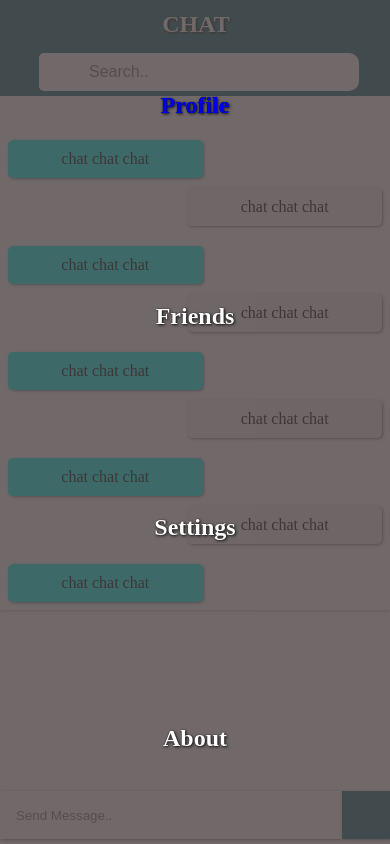
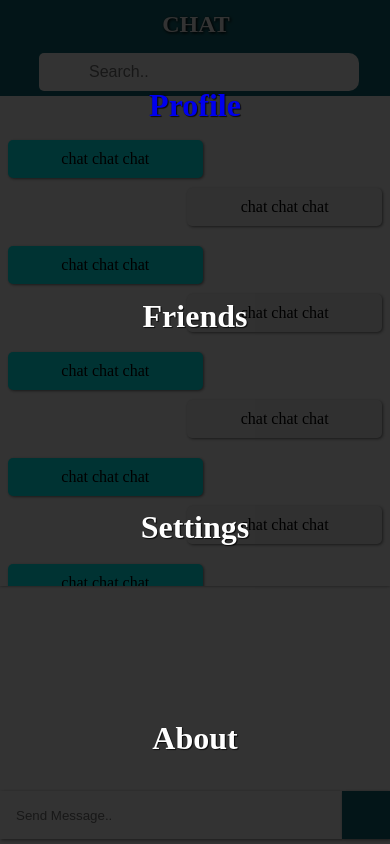
Before and after one commit to LebasoraJohnJefferson/Chat, an Angular app: page / in a window 390 px wide. Both pictures are taken after a click on the icon 25 px from the left and 10 px from the top of the page. Built offline with nearby package versions, Linux system fonts and the light colour scheme; some icons are missing.

Commit message:
navBarMenu Adjustment

```diff
--- a/src/app/components/chat-box/chat-box.component.css
+++ b/src/app/components/chat-box/chat-box.component.css
@@ -89,7 +89,7 @@ form{
     }
 
     .message-container{
-        height: 35em;
+        height: 33.5em;
         padding-top:5rem;
     }
 
--- a/src/app/components/nav-bar-menu/nav-bar-menu.component.css
+++ b/src/app/components/nav-bar-menu/nav-bar-menu.component.css
@@ -7,7 +7,7 @@
     margin:auto;
     width:100%;
     height: 100%;
-    background-color: rgba(78, 68, 68, 0.8);
+    background-color: rgba(0,0,0, 0.8);
 }
 
 .nav-bar-menu-container ul{
@@ -21,15 +21,16 @@
 
 .nav-bar-menu-container ul li{
     list-style: none;
-    font-size: 1.5rem;
+    font-size: 2rem;
     font-weight: bold;
     color:white;
     display:flex;
     justify-content: center;
     align-items: center;
-    text-shadow: 1px 1px 3px rgba(0,0,0,.5),
-                0px 0px 1px rgba(0,0,0),
-                1px 1px 3px rgba(0,0,0,.5);
+    text-shadow: 0px 0px 1px rgba(0,0,0,.5),
+                1px 1px 1px rgba(0,0,0,.5),
+                1px 1px 1px rgba(0,0,0,.5);
+    filter: blur(0.5    px);
 }
 
 .nav-bar-menu-container ul li:hover{
```
